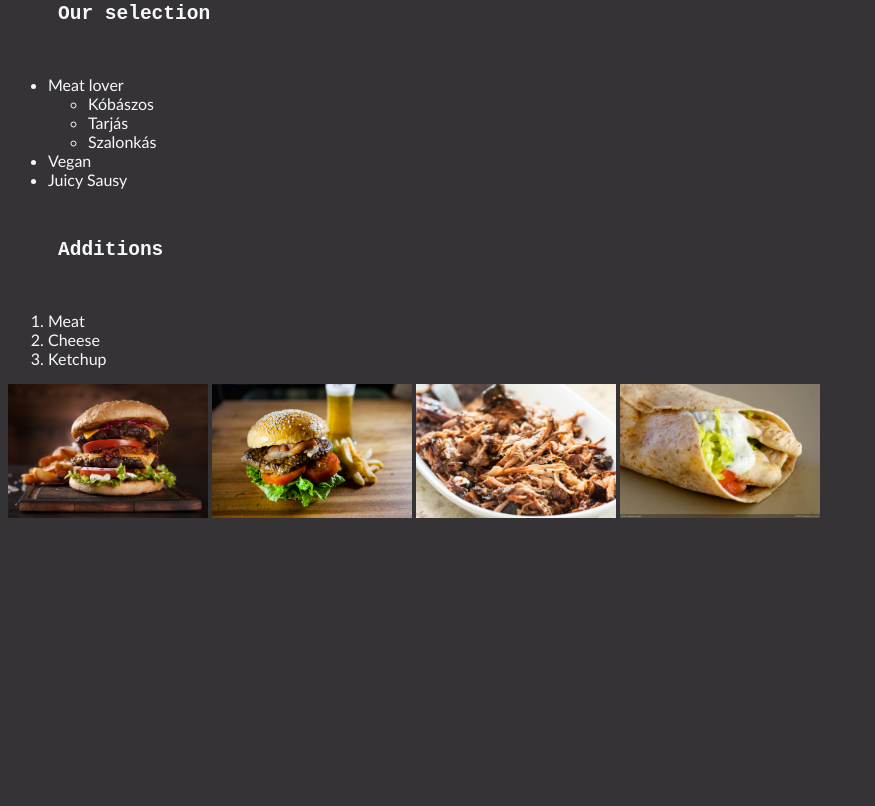
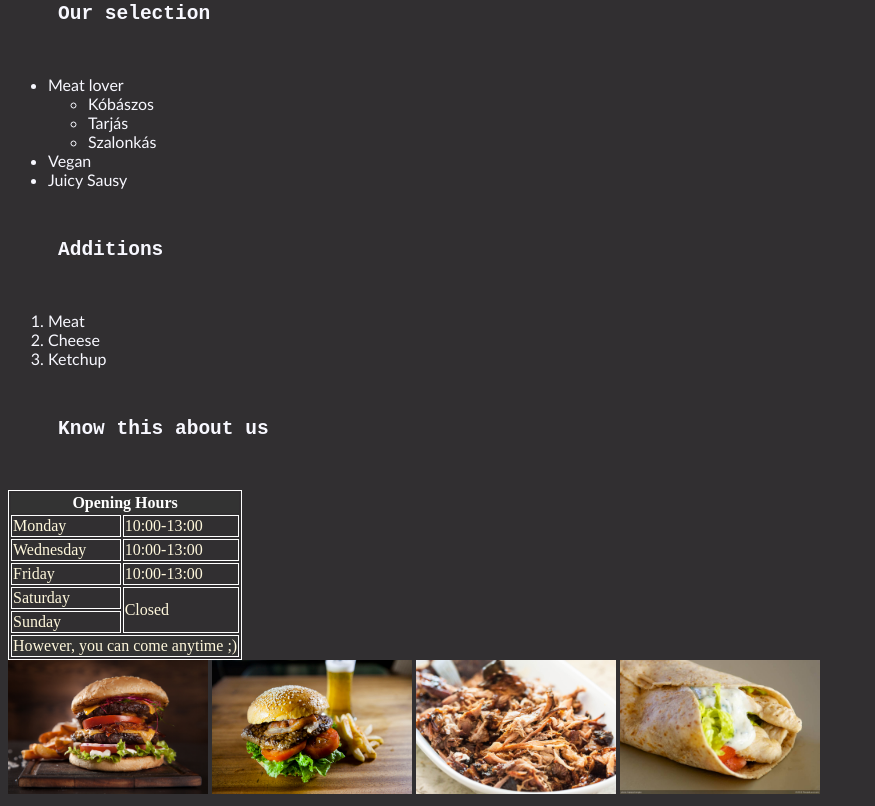
Before and after one commit to gabsatcntrl/gabsatcntrl.github.io, a plain HTML site: page index.html in a window 1280 px wide. Shown: the part 536-1342 px from the top of the page, without its empty margins (0-875 px from the left). Before the commit the page ends 1066 px from the top, so only its background shows below. Drawn offline with Linux system fonts and the light colour scheme.

Commit message:
new addition

```diff
--- a/css/stylesheet4index.css
+++ b/css/stylesheet4index.css
@@ -1,5 +1,5 @@
 body{
-    background-color: rgb(54, 51, 54);
+    background-color: rgb(49, 47, 49);
 }
 h1{
     font-family: 'Courier New', Courier, monospace;
@@ -31,3 +31,14 @@ p{
     color: ghostwhite;
     font-family: 'Gill Sans', 'Gill Sans MT', Calibri, 'Trebuchet MS', sans-serif;
 }
+table,
+td {
+    border: 1px solid rgb(255, 255, 255);
+    color: cornsilk;
+}
+
+thead,
+tfoot {
+    background-color: #333;
+    color: #fff;
+}
--- a/index.html
+++ b/index.html
@@ -12,9 +12,11 @@
 <body>
 
     <h1>Zrihnyi Burgers & Coffee</h1>
-    <p>Feelin' hungry? Taste our juicy masterpieces !</p>
-<a target="blank" href="https://www.google.hu/maps/@47.7827247,19.1264155,17z?hl=hu"> <img class="mapimg" width="300" src="/img/map1.JPG" alt="map">
-</a>
+    <p>Feelin' hungry? Taste our juicy masterpieces !
+    </p>
+    <a target="blank" href="https://www.google.hu/maps/@47.7827247,19.1264155,17z?hl=hu"> <img class="mapimg"
+            width="300" src="/img/map1.JPG" alt="map">
+    </a>
     <ul class="listDef">
         <li> <a href="/">Home</a></li>
         <li> <a href="/pages/products.html">Products</a></li>
@@ -40,6 +42,40 @@
         <li>Ketchup</li>
     </ol>
 
+    <h2 class="headerDef">Know this about us</h2>
+    <table>
+        <thead>
+            <tr>
+                <th colspan="2">Opening Hours</th>
+            </tr>
+        </thead>
+        <tbody>
+            <tr>
+                <td>Monday</td>
+                <td>10:00-13:00</td>
+            </tr>
+            <tr>
+                <td>Wednesday</td>
+                <td>10:00-13:00</td>
+            </tr>
+            <tr>
+                <td>Friday</td>
+                <td>10:00-13:00</td>
+            </tr>
+            <tr>
+                <td>Saturday</td>
+                <td rowspan="2">Closed</td>
+            </tr>
+            <tr>
+                <td>Sunday</td>
+            </tr>
+            <tfoot>
+                <td colspan="2">However, you can come anytime ;)</td>
+            </tfoot>
+
+        </tbody>
+    </table>
+
     <a target="blank" href="https://www.simplyrecipes.com/recipes/how_to_grill_the_best_burgers/">
         <img width="200" src="img/burger.jpg" alt="a tasty burger"></a>
 
```
